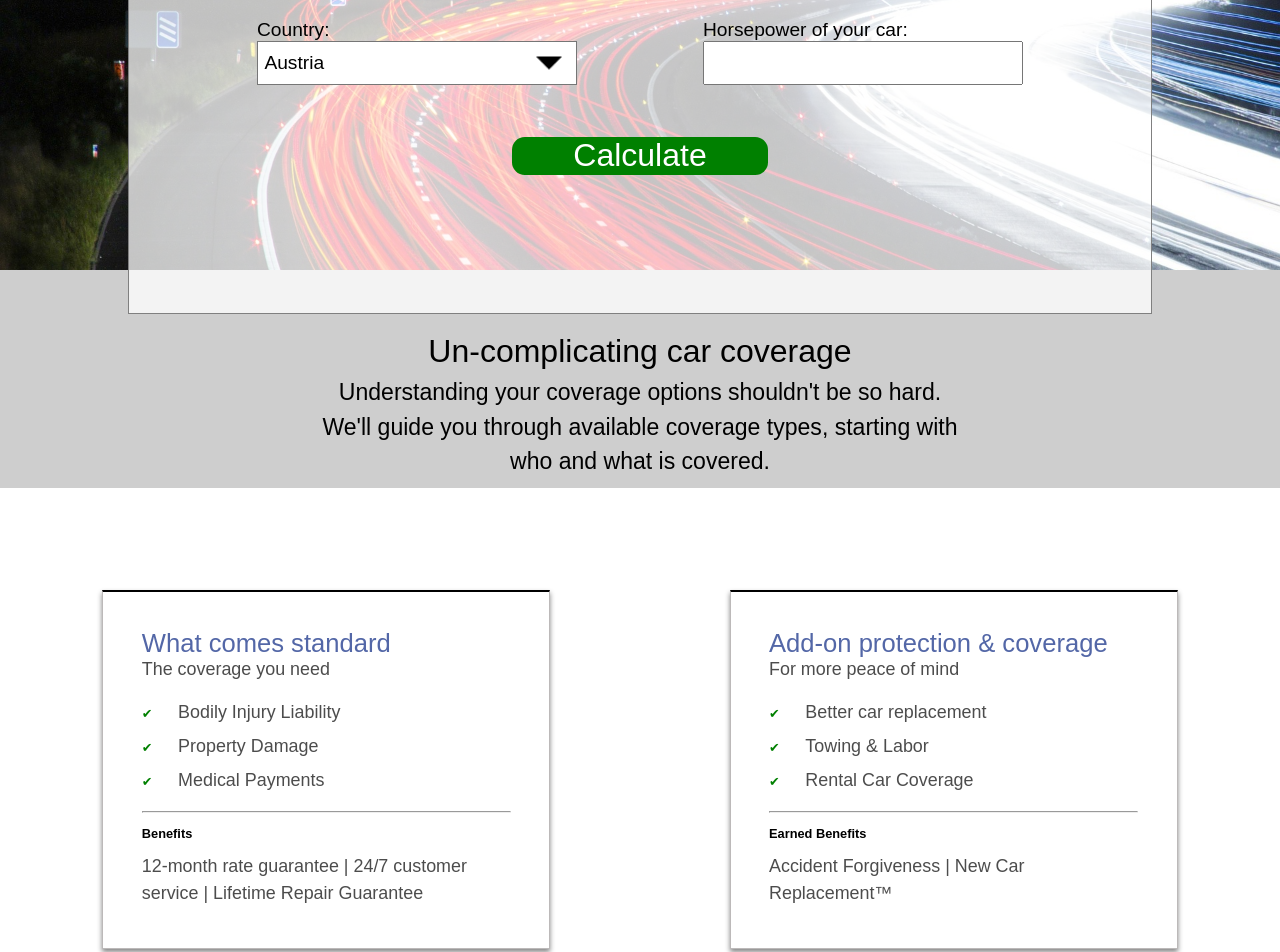
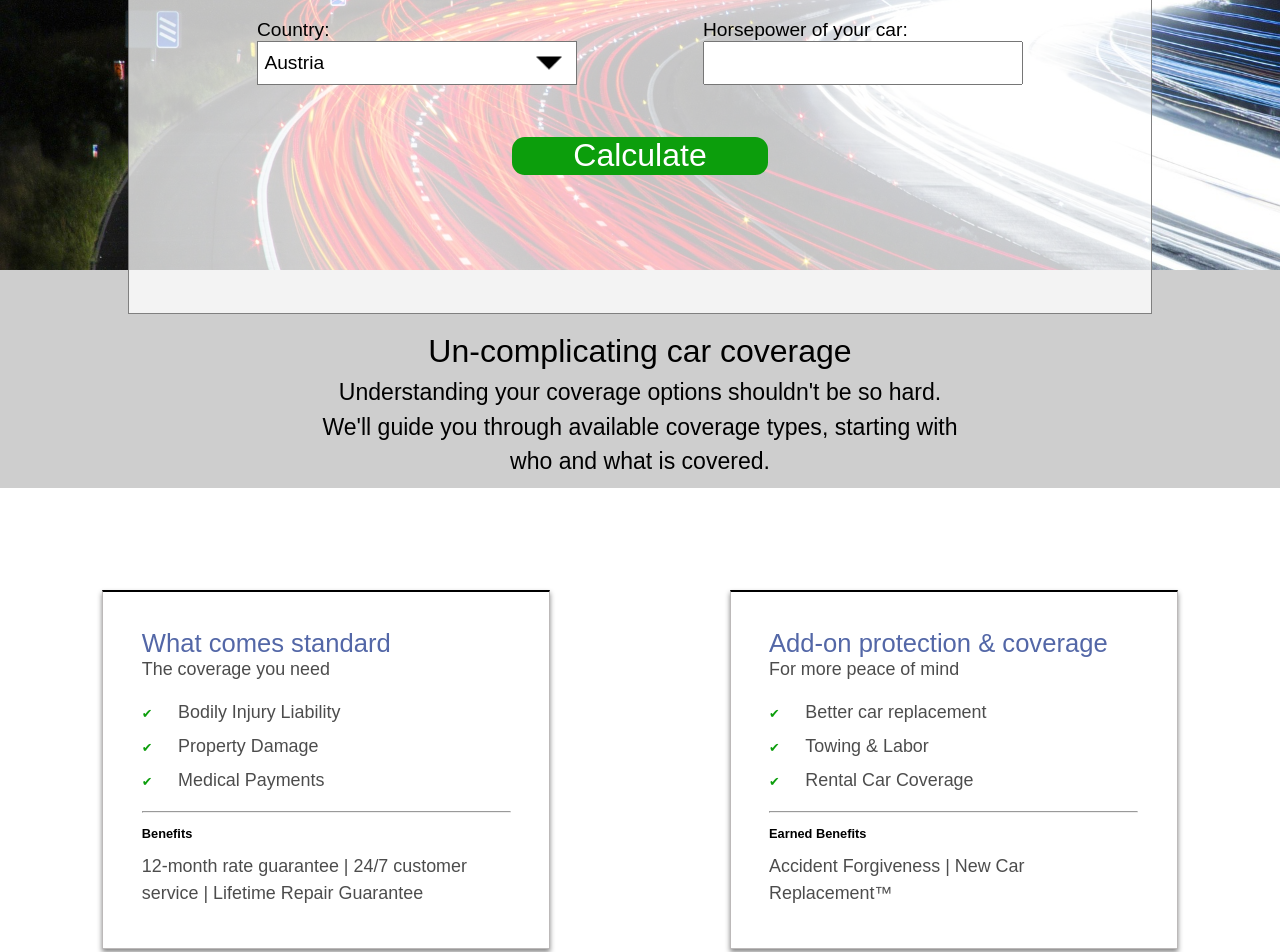
Before and after one commit to paulina-biszta/CFLMS-Paulina-CodeReview-03, a plain HTML site: page index.html in a window 1280 px wide. Shown: the part 600-1552 px from the top of the page. Drawn offline with Linux system fonts and the light colour scheme.

Commit message:
green change

```diff
--- a/style/style.css
+++ b/style/style.css
@@ -168,7 +168,7 @@
 button {
     margin: 2vw auto;
     display: block;
-    background-color: green;
+    background-color: rgb(12, 158, 12);
     text-decoration: none;
     width: 20vw;
     height: 3vw;
@@ -184,7 +184,7 @@
 }
 
 #result {
-    color: green;
+    color: rgb(12, 158, 12);
     font-size: 2.3vw;
     margin: 3.3vw 15vw 0;
     font-weight: medium;
@@ -255,7 +255,7 @@
 }
 
 span {
-    color: green;
+    color: rgb(12, 158, 12);
     padding-right: 2vw;
 }
 
```
